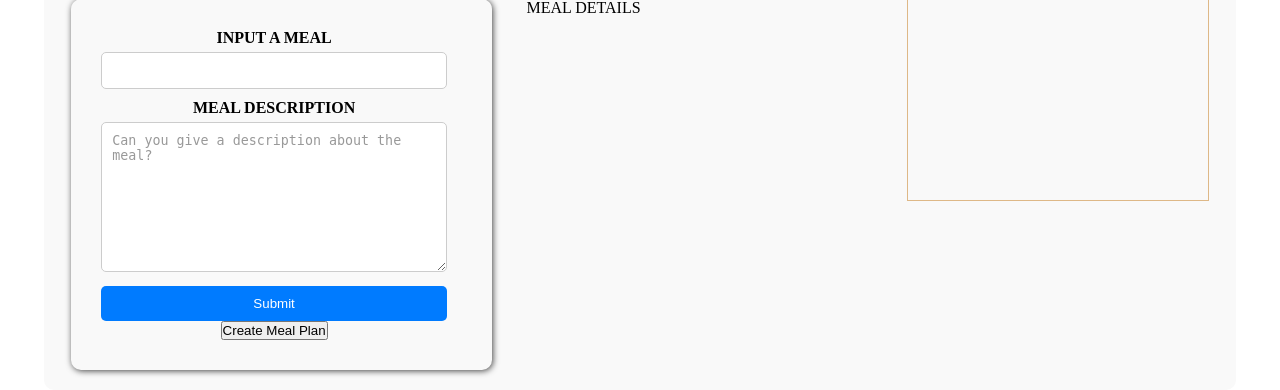
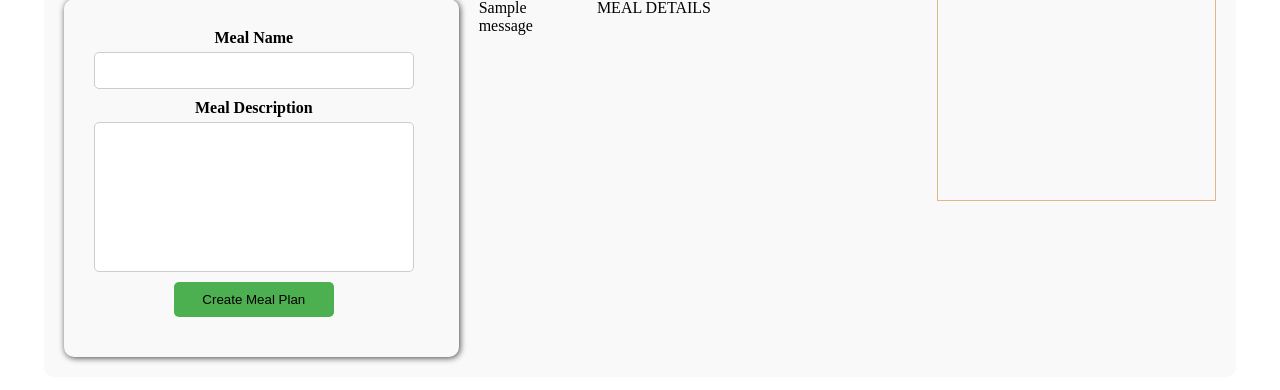
Before and after one commit to DadoveNonye/NutriPlan, a Flask app: page /index in a window 1280 px wide. Shown: the part 505-895 px from the top of the page. After the commit the page ends 869 px from the top, so only its background shows below. Run offline with Flask 3, Linux system fonts and the light colour scheme; a user stored in the database is signed in; tables that the repository leaves empty hold one stand-in row (values such as "Sample post"); one stand-in notice (Sample message) is shown.

Commit message:
{Update}: meal plan form in index.html

```diff
--- a/app/templates/index.html
+++ b/app/templates/index.html
@@ -31,14 +31,17 @@
             </div>
         </section>
         <section class="mealPlanForm" id="mealPlanForm">
-            <form action="" method="get" id="inputForm">
-                <label for="mealName">INPUT A MEAL</label>
-                <input required type="text" placeholder="" id="mealName" name="mealName">
-                <label for="mealDescription">MEAL DESCRIPTION</label>
-                <textarea id="mealDescription" name="mealDescription" placeholder="Can you give a description about the meal?"></textarea>
-                <button type="submit" value="submit" id="submitMeal">Submit</button>
-                <button type="button" id="create-mealplan-btn">Create Meal Plan</button>
-
+            <form action="" method="post">
+                {{ form.hidden_tag() }}
+                {{ form.mealName.label }}
+                {{ form.mealName(size=32) }}
+                {% for error in form.mealName.errors %}
+                <span style="color: red;">{{ error }}</span>
+                {% endfor %}
+                {{ form.mealDescription.label }}
+                {{ form.mealDescription(size=64) }}
+                {{ form.submit() }}
+            </form>
 <script>
 const createMealPlanBtn = document.getElementById('create-mealplan-btn');
 
@@ -64,7 +67,17 @@ createMealPlanBtn.addEventListener('click', async()=>{
 });
 </script>
 
-            </form>
+{% with messages = get_flashed_messages() %}
+{% if messages %}
+<ul>
+    {% for message in messages %}
+    <li>{{ message }}</li>
+    {% endfor %}
+</ul>
+{% endif %}
+{% endwith %}
+
+
             <div id="showMealDetail">MEAL DETAILS</div>
             <div id="devBox">
                 <div id="descCloseBtnBox" class="hidden">
```
